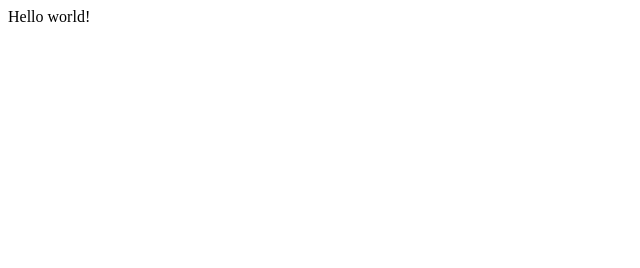
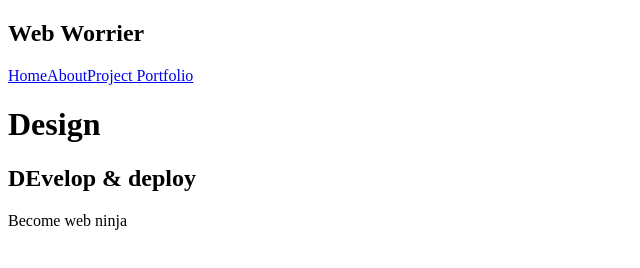
Before and after one commit to hareesh43/gatsby-wevdev, a Gatsby site: page / in a window 1280 px wide. Shown: the whole page, without its empty margins (0-640 px from the left). Built offline with nearby package versions, Linux system fonts and the light colour scheme; Gatsby itself is replaced by a stand-in of ours.

Commit message:
added Nav bar

```diff
--- /dev/null
+++ b/src/components/Navbar.js
@@ -0,0 +1,13 @@
+import { Link } from "gatsby"
+import React from "react"
+
+export default function Navbar() {
+  return (
+    <nav>
+      <h1>Web Worrier</h1>
+      <Link to="/">Home</Link>
+      <Link to="/about">About</Link>
+      <Link to="/projects">Project Portfolio</Link>
+    </nav>
+  )
+}
--- a/src/pages/index.js
+++ b/src/pages/index.js
@@ -1,5 +1,13 @@
 import React from "react"
+import Navbar from "../components/Navbar"
 
 export default function Home() {
-  return <div>Hello world!</div>
+  return (
+    <div>
+      <Navbar />
+      <h1>Design</h1>
+      <h2>DEvelop & deploy</h2>
+      <p>Become web ninja</p>
+    </div>
+  )
 }
```
Also changed, not shown: src/pages/projects/test.js (deleted, +0 -9 lines).
